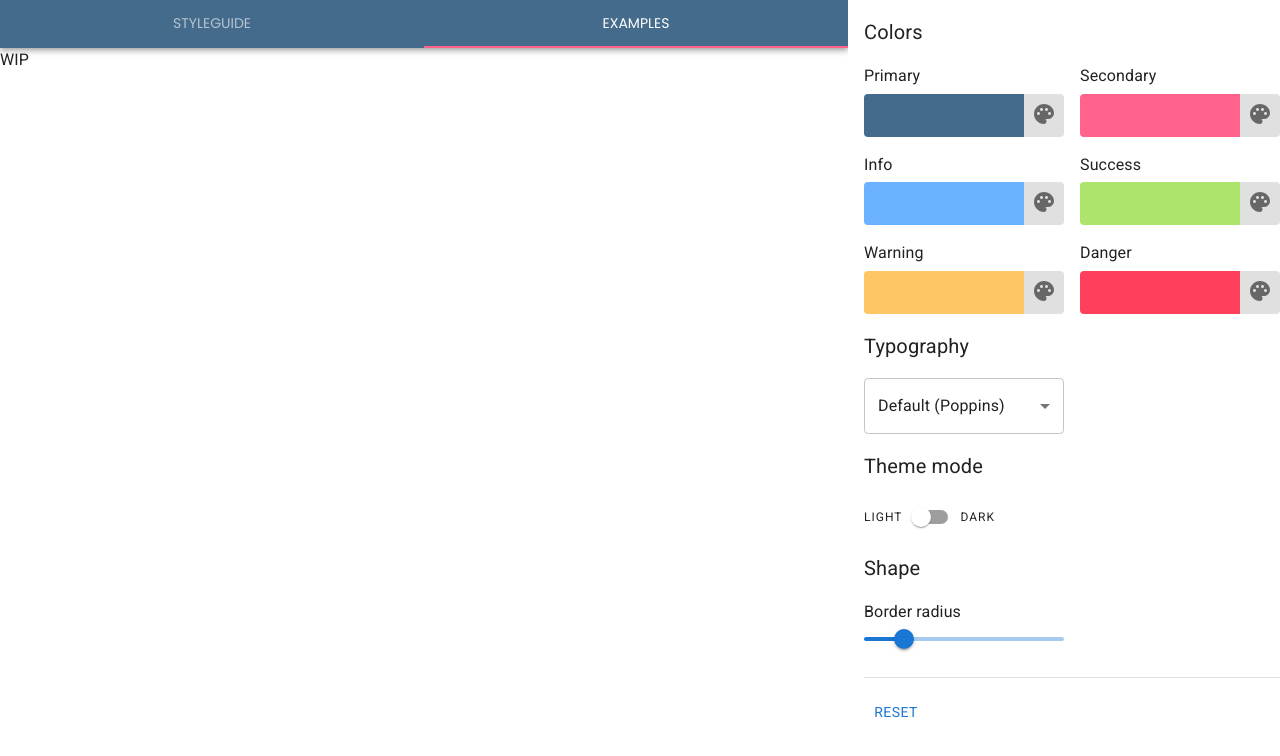
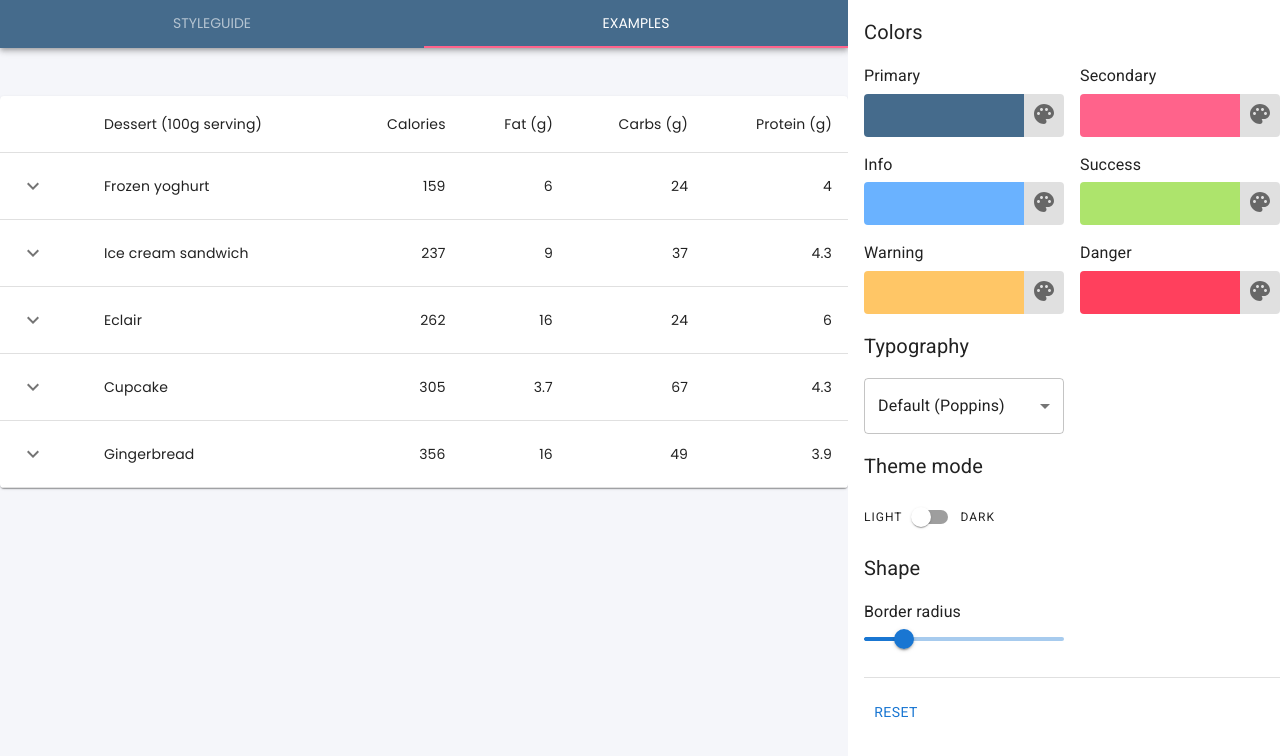
Before and after one commit to alanjantz/react-styling, a React (Create React App) app: page / in a window 1280 px wide. Both pictures are taken after a click on the tab "EXAMPLES". Shown: the top 756 px of the page. Built offline with nearby package versions, Linux system fonts and the light colour scheme.

Commit message:
Example page

```diff
--- a/src/components/Containers/ContentContainer/index.tsx
+++ b/src/components/Containers/ContentContainer/index.tsx
@@ -1,8 +1,16 @@
 import React from "react";
 import { Container } from "./styles";
+import { Breakpoint } from "@mui/material";
 
-const ContentContainer: React.FC = ({ children }) => {
-  return <Container maxWidth="sm">{children}</Container>;
+interface ContentContainerProps {
+  maxWidth?: Breakpoint;
+}
+
+const ContentContainer: React.FC<ContentContainerProps> = ({
+  maxWidth = "sm",
+  children,
+}) => {
+  return <Container maxWidth={maxWidth}>{children}</Container>;
 };
 
 export default ContentContainer;
--- a/src/components/Containers/FullSizeContainer/styles.tsx
+++ b/src/components/Containers/FullSizeContainer/styles.tsx
@@ -5,5 +5,4 @@ export const Container = styled(MuiContainer)`
   padding: 0px !important;
   margin: 0px !important;
   max-width: none;
-  background-color: ${(props) => props.theme.palette.background.default};
 `;
--- a/src/pages/ChangableThemeContainer/index.tsx
+++ b/src/pages/ChangableThemeContainer/index.tsx
@@ -1,26 +1,25 @@
 import React, { useState } from "react";
 import AppBar from "@mui/material/AppBar";
 import Tabs from "@mui/material/Tabs";
+import Tab from "@mui/material/Tab";
+import { useThemeChanger } from "../../hooks/ThemeChanger/ThemeChangerContext";
 import ThemeProvider from "../../components/ThemeProvider";
-import { useThemeChanger } from "../../hooks/ThemeChanger/ThemeChangerContext";
+import TabPanel from "./components/TabPanel";
 import Styleguide from "../Styleguide";
-import Tab from "@mui/material/Tab";
-import TabPanel from "./components/TabPanel";
+import Example from "../Example";
+import { Container } from "./styles";
 
 const ChangableThemeContainer: React.FC = () => {
   const [tabIndex, setTabIndex] = useState(0);
   const { theme } = useThemeChanger();
 
-  const handleChange = (event: React.SyntheticEvent, newValue: number) => {
-    setTabIndex(newValue);
-  };
-
   return (
     <ThemeProvider theme={{ ...theme }}>
+      <Container>
         <AppBar position="static">
           <Tabs
             value={tabIndex}
-          onChange={handleChange}
+            onChange={(_, newValue: number) => setTabIndex(newValue)}
             indicatorColor="secondary"
             textColor="inherit"
             variant="fullWidth"
@@ -34,8 +33,9 @@ const ChangableThemeContainer: React.FC = () => {
           <Styleguide />
         </TabPanel>
         <TabPanel value={1} index={tabIndex}>
-        WIP
+          <Example />
         </TabPanel>
+      </Container>
     </ThemeProvider>
   );
 };
--- /dev/null
+++ b/src/pages/ChangableThemeContainer/styles.tsx
@@ -0,0 +1,8 @@
+import styled from "styled-components";
+
+export const Container = styled.div`
+  background-color: ${({ theme }) => theme.palette.background.default};
+  color: ${({ theme }) => theme.palette.text.primary};
+  height: 100vh;
+  overflow-y: auto;
+`;
--- /dev/null
+++ b/src/pages/Example/components/Row.tsx
@@ -0,0 +1,42 @@
+import React, { useState } from "react";
+import IconButton from "@mui/material/IconButton";
+import TableCell from "@mui/material/TableCell";
+import TableRow from "@mui/material/TableRow";
+import KeyboardArrowDownIcon from "@mui/icons-material/KeyboardArrowDown";
+import KeyboardArrowUpIcon from "@mui/icons-material/KeyboardArrowUp";
+
+export interface RowProps {
+  name: string;
+  calories: number;
+  fat: number;
+  carbs: number;
+  protein: number;
+  price: number;
+}
+
+const Row: React.FC<RowProps> = ({ name, calories, fat, carbs, protein }) => {
+  const [open, setOpen] = useState(false);
+
+  return (
+    <TableRow sx={{ "& > *": { borderBottom: "unset" } }}>
+      <TableCell>
+        <IconButton
+          aria-label="expand row"
+          size="small"
+          onClick={() => setOpen(!open)}
+        >
+          {open ? <KeyboardArrowUpIcon /> : <KeyboardArrowDownIcon />}
+        </IconButton>
+      </TableCell>
+      <TableCell component="th" scope="row">
+        {name}
+      </TableCell>
+      <TableCell align="right">{calories}</TableCell>
+      <TableCell align="right">{fat}</TableCell>
+      <TableCell align="right">{carbs}</TableCell>
+      <TableCell align="right">{protein}</TableCell>
+    </TableRow>
+  );
+};
+
+export default Row;
--- /dev/null
+++ b/src/pages/Example/index.tsx
@@ -0,0 +1,67 @@
+import React, { useCallback } from "react";
+import ContentContainer from "../../components/Containers/ContentContainer";
+import TableContainer from "@mui/material/TableContainer";
+import Paper from "@mui/material/Paper";
+import Table from "@mui/material/Table";
+import TableHead from "@mui/material/TableHead";
+import TableRow from "@mui/material/TableRow";
+import TableCell from "@mui/material/TableCell";
+import TableBody from "@mui/material/TableBody";
+import Row, { RowProps } from "./components/Row";
+
+const Example: React.FC = () => {
+  const createData = useCallback(
+    (
+      name: string,
+      calories: number,
+      fat: number,
+      carbs: number,
+      protein: number,
+      price: number
+    ): RowProps => {
+      return {
+        name,
+        calories,
+        fat,
+        carbs,
+        protein,
+        price,
+      };
+    },
+    []
+  );
+
+  const rows = [
+    createData("Frozen yoghurt", 159, 6.0, 24, 4.0, 3.99),
+    createData("Ice cream sandwich", 237, 9.0, 37, 4.3, 4.99),
+    createData("Eclair", 262, 16.0, 24, 6.0, 3.79),
+    createData("Cupcake", 305, 3.7, 67, 4.3, 2.5),
+    createData("Gingerbread", 356, 16.0, 49, 3.9, 1.5),
+  ];
+
+  return (
+    <ContentContainer maxWidth="lg">
+      <TableContainer component={Paper}>
+        <Table aria-label="collapsible table">
+          <TableHead>
+            <TableRow>
+              <TableCell />
+              <TableCell>Dessert (100g serving)</TableCell>
+              <TableCell align="right">Calories</TableCell>
+              <TableCell align="right">Fat&nbsp;(g)</TableCell>
+              <TableCell align="right">Carbs&nbsp;(g)</TableCell>
+              <TableCell align="right">Protein&nbsp;(g)</TableCell>
+            </TableRow>
+          </TableHead>
+          <TableBody>
+            {rows.map((row) => (
+              <Row key={row.name} {...row} />
+            ))}
+          </TableBody>
+        </Table>
+      </TableContainer>
+    </ContentContainer>
+  );
+};
+
+export default Example;
--- a/src/pages/Styleguide/index.tsx
+++ b/src/pages/Styleguide/index.tsx
@@ -25,7 +25,6 @@ import Switch from "../../components/Inputs/Switch";
 import ColorBox from "../../components/ColorBox";
 import FullSizeContainer from "../../components/Containers/FullSizeContainer";
 import { Section, SectionItem, Subsection } from "./components";
-import { Container } from "./styles";
 
 const Styleguide: React.FC = () => {
   const [selectedRadio, setSelectedRadio] = useState<number>(1);
@@ -35,7 +34,7 @@ const Styleguide: React.FC = () => {
   const { theme } = useThemeChanger();
 
   return (
-    <Container>
+    <React.Fragment>
       <Header>Styleguide</Header>
       <FullSizeContainer>
         <ContentContainer>
@@ -289,7 +288,7 @@ const Styleguide: React.FC = () => {
           .
         </Typography>
       </Footer>
-    </Container>
+    </React.Fragment>
   );
 };
 
--- a/src/pages/Styleguide/styles.tsx
+++ /dev/null
@@ -1,5 +0,0 @@
-import styled from "styled-components";
-
-export const Container = styled.div`
-  background-color: ${({ theme }) => theme.palette.background.paper};
-`;
```
Lines whose indentation alone changed are shown as unchanged.
